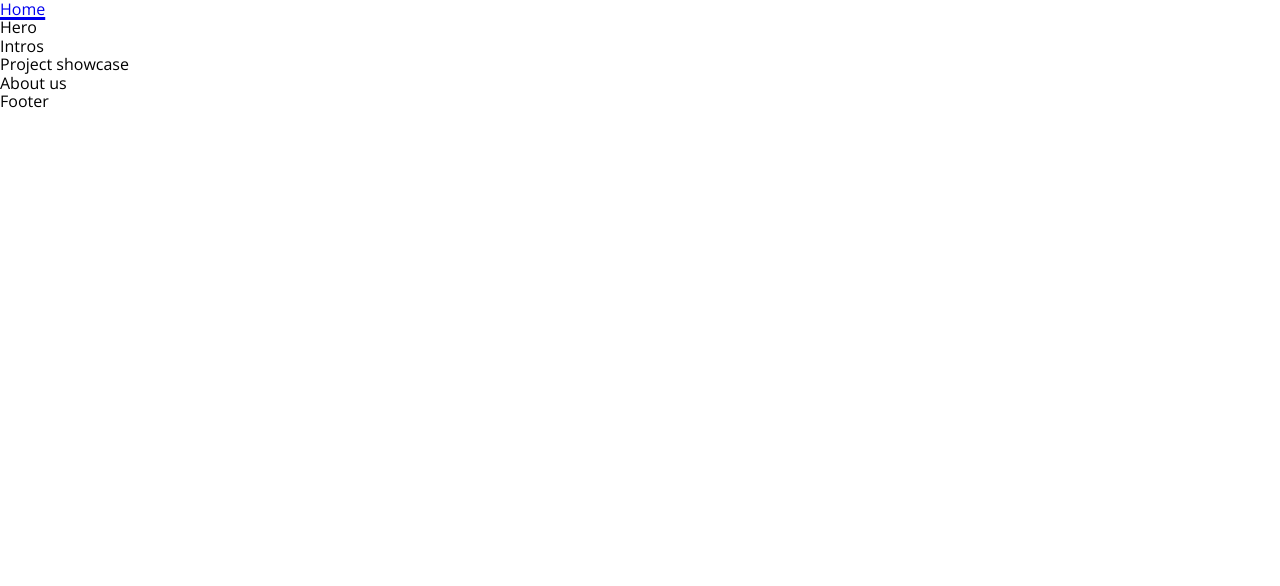
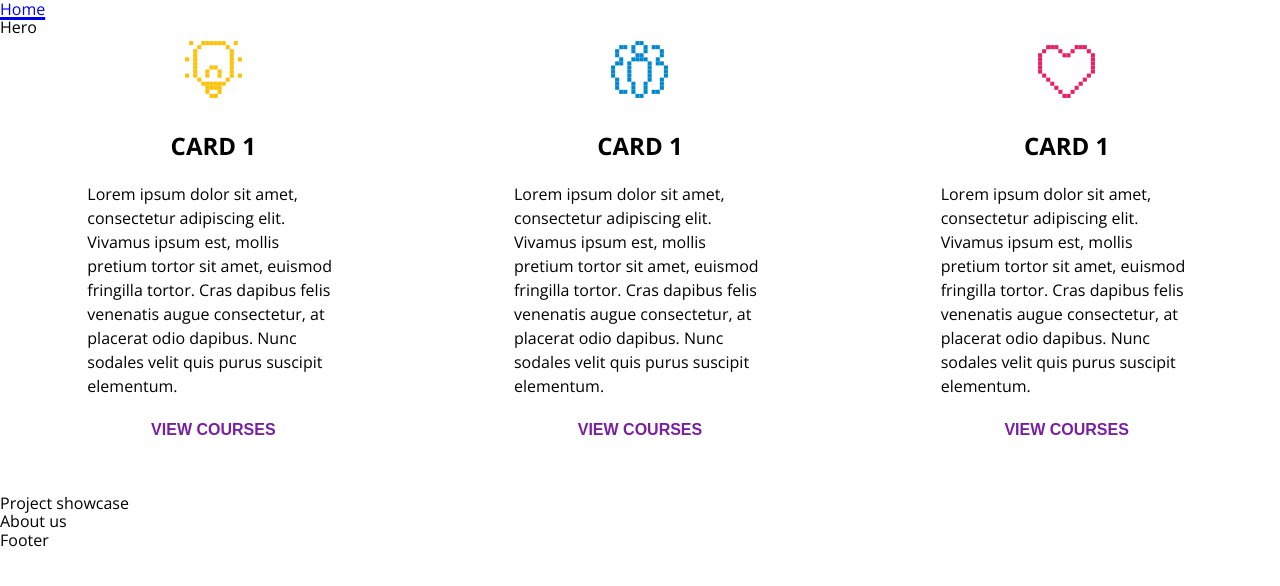
Before and after one commit to mysterycodesociety/mcs-web-2.0, an Eleventy site: page pages/index.liquid in a window 1280 px wide. Built offline with nearby package versions, Linux system fonts and the light colour scheme; Eleventy itself is replaced by a stand-in of ours; files that its build step writes are made by us from their sources.

Commit message:
Intro + Flexbox
- added mq for flexbox
- intro section (needs real text)
- icons svgs

```diff
--- a/assets/styles/5-layout/_flex-box.scss
+++ b/assets/styles/5-layout/_flex-box.scss
@@ -11,3 +11,22 @@
 .justify-content-space-around {
     justify-content: space-around;
 }
+.justify-content-center {
+    justify-content: space-around;
+}
+
+
+@media (min-width: 1024px) {
+    .lg-flex-row {
+        flex-direction: row;
+    }
+    .lg-flex-column {
+        flex-direction: column;
+    }
+    .lg-justify-content-space-around {
+        justify-content: space-around;
+    }
+    .lg-justify-content-center {
+        justify-content: space-around;
+    }
+}
--- a/assets/styles/6-components/_card.scss
+++ b/assets/styles/6-components/_card.scss
@@ -7,7 +7,6 @@
         width: 65px;
         height: 65px;
         margin: 0 auto;
-        background-color: $main-green;
     }
 
     .card__copy {
--- a/pages/index.liquid
+++ b/pages/index.liquid
@@ -13,7 +13,66 @@ eleventyNavigation:
 </section>
 
 <section id="intros">
-  Intros
+  <div class="flex flex-row justify-content-space-around">
+    <div class="card">
+      <div class="card__icon">
+        <div class="image-container">
+          <img src="/assets/images/icon/lightbulb-on.svg">
+        </div>
+      </div>
+      <div class="card__copy">
+        <div class="card__title">
+          <h3>Card 1</h3>
+        </div>
+        <div class="card__description">
+          <p>Lorem ipsum dolor sit amet, consectetur adipiscing elit. Vivamus ipsum est, mollis pretium tortor sit amet, euismod fringilla tortor. Cras dapibus felis venenatis augue consectetur, at placerat odio dapibus. Nunc sodales velit quis purus suscipit elementum.</p>
+        </div>
+
+        <div class="card__button">
+          <button class="button button-light">View Courses</button>
+        </div>
+      </div>
+    </div>
+    <div class="card">
+      <div class="card__icon">
+        <div class="image-container">
+          <img src="/assets/images/icon/people-2.svg">
+        </div>
+      </div>
+      <div class="card__copy">
+        <div class="card__title">
+          <h3>Card 1</h3>
+        </div>
+        <div class="card__description">
+          <p>Lorem ipsum dolor sit amet, consectetur adipiscing elit. Vivamus ipsum est, mollis pretium tortor sit amet, euismod fringilla tortor. Cras dapibus felis venenatis augue consectetur, at placerat odio dapibus. Nunc sodales velit quis purus suscipit elementum.</p>
+        </div>
+
+        <div class="card__button">
+          <button class="button button-light">View Courses</button>
+        </div>
+      </div>
+    </div>
+    <div class="card">
+      <div class="card__icon">
+        <div class="image-container">
+            <img src="/assets/images/icon/heart-outline.svg">
+        </div>
+      </div>
+      <div class="card__copy">
+        <div class="card__title">
+          <h3>Card 1</h3>
+        </div>
+        <div class="card__description">
+          <p>Lorem ipsum dolor sit amet, consectetur adipiscing elit. Vivamus ipsum est, mollis pretium tortor sit amet, euismod fringilla tortor. Cras dapibus felis venenatis augue consectetur, at placerat odio dapibus. Nunc sodales velit quis purus suscipit elementum.</p>
+        </div>
+
+        <div class="card__button">
+          <button class="button button-light">View Courses</button>
+        </div>
+      </div>
+    </div>
+  </div>
+
 </section>
 
 <section id="project-showcase">
```
Also changed, not shown: assets/images/icon/heart-outline.svg (added), assets/images/icon/lightbulb-on.svg (added), assets/images/icon/people-2.svg (added), 1 other file.
